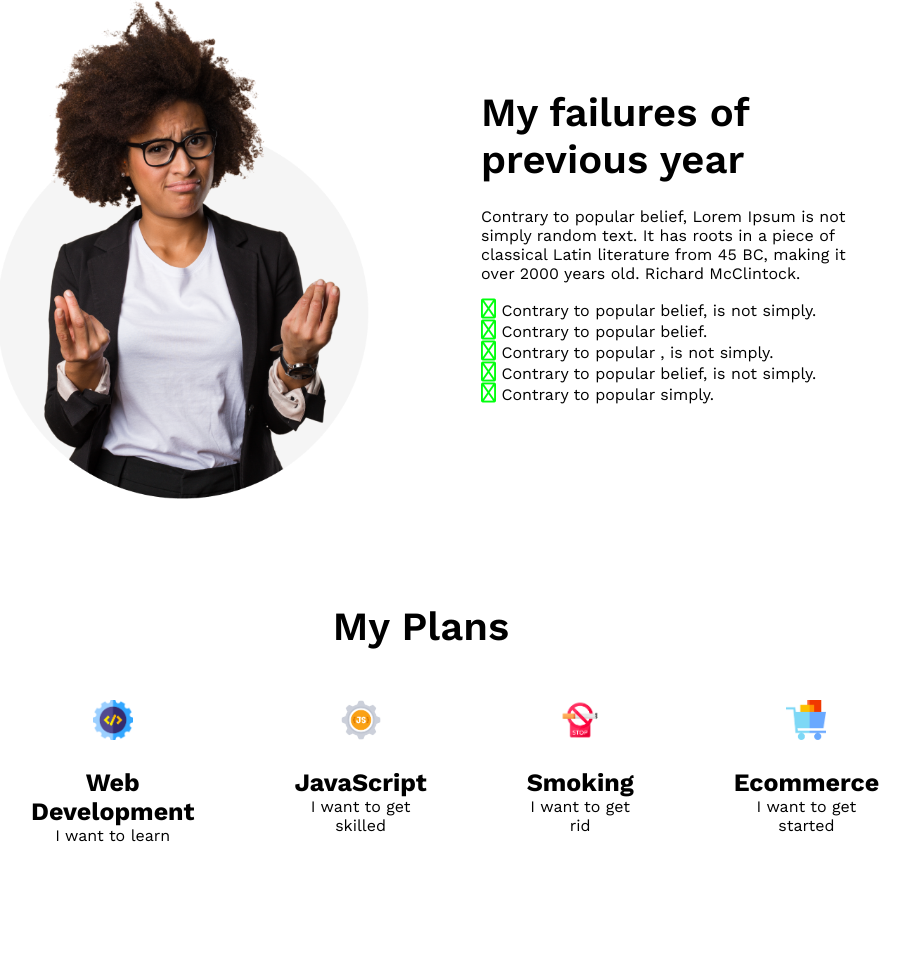
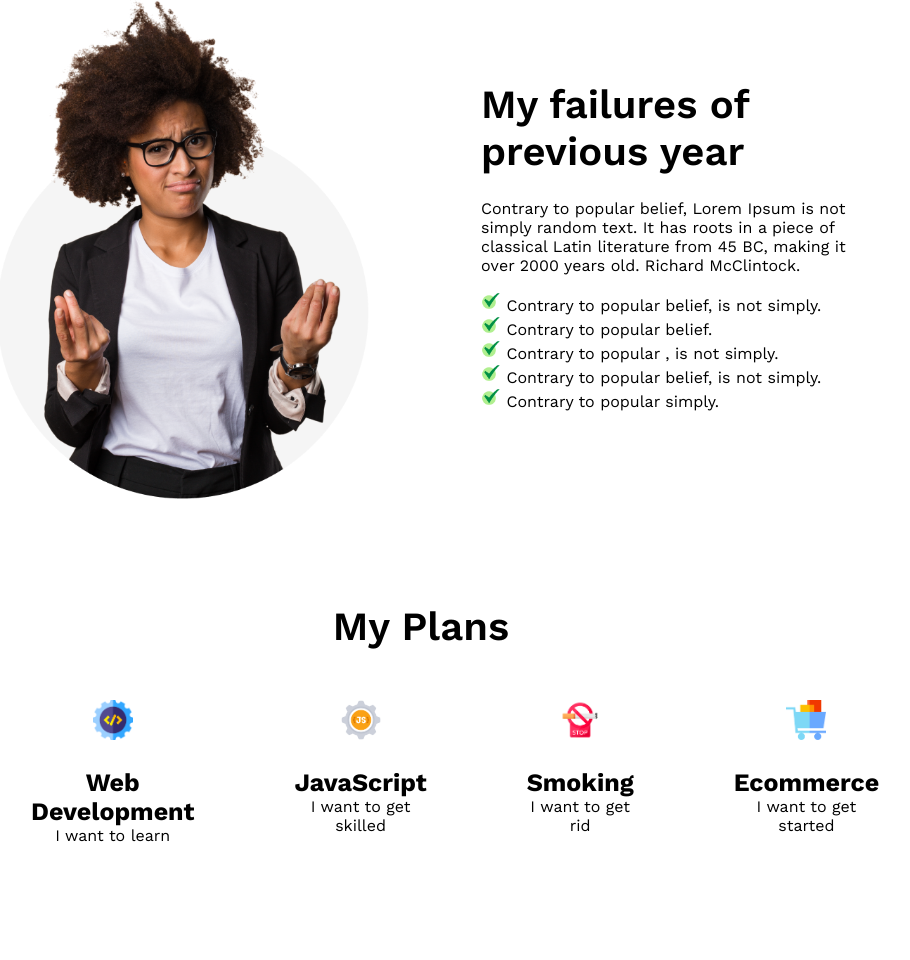
Before and after one commit to NurMohammadakram/new-year-my-new-vibe, a plain HTML site: page index.html in a window 1280 px wide. Shown: the part 760-1720 px from the top of the page, without its empty margins (219-1129 px from the left). Drawn offline with nearby package versions, Linux system fonts and the light colour scheme.

Commit message:
icons added

```diff
--- a/index.html
+++ b/index.html
@@ -9,7 +9,7 @@
     <link rel="preconnect" href="https://fonts.googleapis.com">
     <link rel="preconnect" href="https://fonts.gstatic.com" crossorigin>
     <link href="https://fonts.googleapis.com/css2?family=Work+Sans:wght@400;600;700&display=swap" rel="stylesheet">
-    <script src="https://kit.fontawesome.com/3a8afe1d9e.js" crossorigin="anonymous"></script>
+
 </head>
 <body>
     <header class="header">
@@ -36,11 +36,11 @@
                     Contrary to popular belief, Lorem Ipsum is not simply random text. It has roots in a piece of classical Latin literature from 45 BC, making it over 2000 years old. Richard McClintock.
                 </p>
                 <ul class="failure-list">
-                    <li><i class="fa-regular fa-check"></i> Contrary to popular belief, is not simply.</li>
-                    <li><i class="fa-regular fa-check"></i> Contrary to popular belief.</li>
-                    <li><i class="fa-regular fa-check"></i> Contrary to popular , is not simply.</li>
-                    <li><i class="fa-regular fa-check"></i> Contrary to popular belief, is not simply.</li>
-                    <li><i class="fa-regular fa-check"></i> Contrary to popular simply.</li>
+                    <li><img src="images/png/003-check-mark.png" alt=""> Contrary to popular belief, is not simply.</li>
+                    <li><img src="images/png/003-check-mark.png" alt=""> Contrary to popular belief.</li>
+                    <li><img src="images/png/003-check-mark.png" alt=""> Contrary to popular , is not simply.</li>
+                    <li><img src="images/png/003-check-mark.png" alt=""> Contrary to popular belief, is not simply.</li>
+                    <li><img src="images/png/003-check-mark.png" alt=""> Contrary to popular simply.</li>
                 </ul>
             </div>
         </section>
@@ -84,7 +84,9 @@
                 <p>Email: akramkhan19k8@gmail.com</p>
                 <p>Phone: 013107252**</p>
                 <div class="social-icons">
-
+                    <img src="images/png/002-facebook.png" alt="">
+                    <img src="images/png/004-twitter.png" alt="">
+                    <img src="images/png/001-youtube.png" alt="">
                 </div>
             </div>
             <div class="subscribe">
--- a/style.css
+++ b/style.css
@@ -78,14 +78,14 @@ ul {
     margin: 0;
     padding: 0;
 }
-.fa-check {
-    font-size: 20px;
-    color: rgb(0, 255, 13);
+.failure-list img {
+    width: 20px
 }
 .failure-list {
     list-style: none;
     padding-top: 16px;
 }
+
 
 /* plan section */
 .plan-section {
```
Also changed, not shown: images/png/001-youtube.png (added), images/png/002-facebook.png (added), images/png/003-check-mark.png (added), images/png/004-twitter.png (added).
